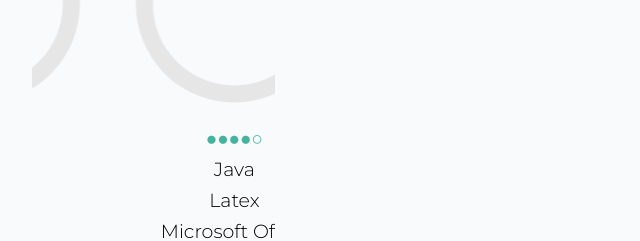
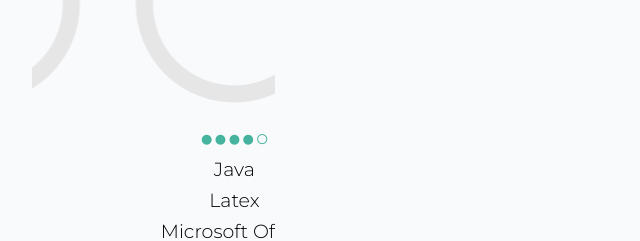
Before and after one commit to Alexra97/alexra97.github.io, a plain HTML site: page index.html in a window 1280 px wide. Shown: the part 2600-2841 px from the top of the page, 121-761 px from the left. Drawn offline with nearby package versions, Linux system fonts and the light colour scheme.

Commit message:
Update estilos.css

```diff
--- a/estilos.css
+++ b/estilos.css
@@ -176,7 +176,7 @@
   text-align: center;
 }
 
-.lista-lang li:nth-child(1) {
+.lista-skills li:nth-child(1) {
   font-size: 23px;
 }
 
```
